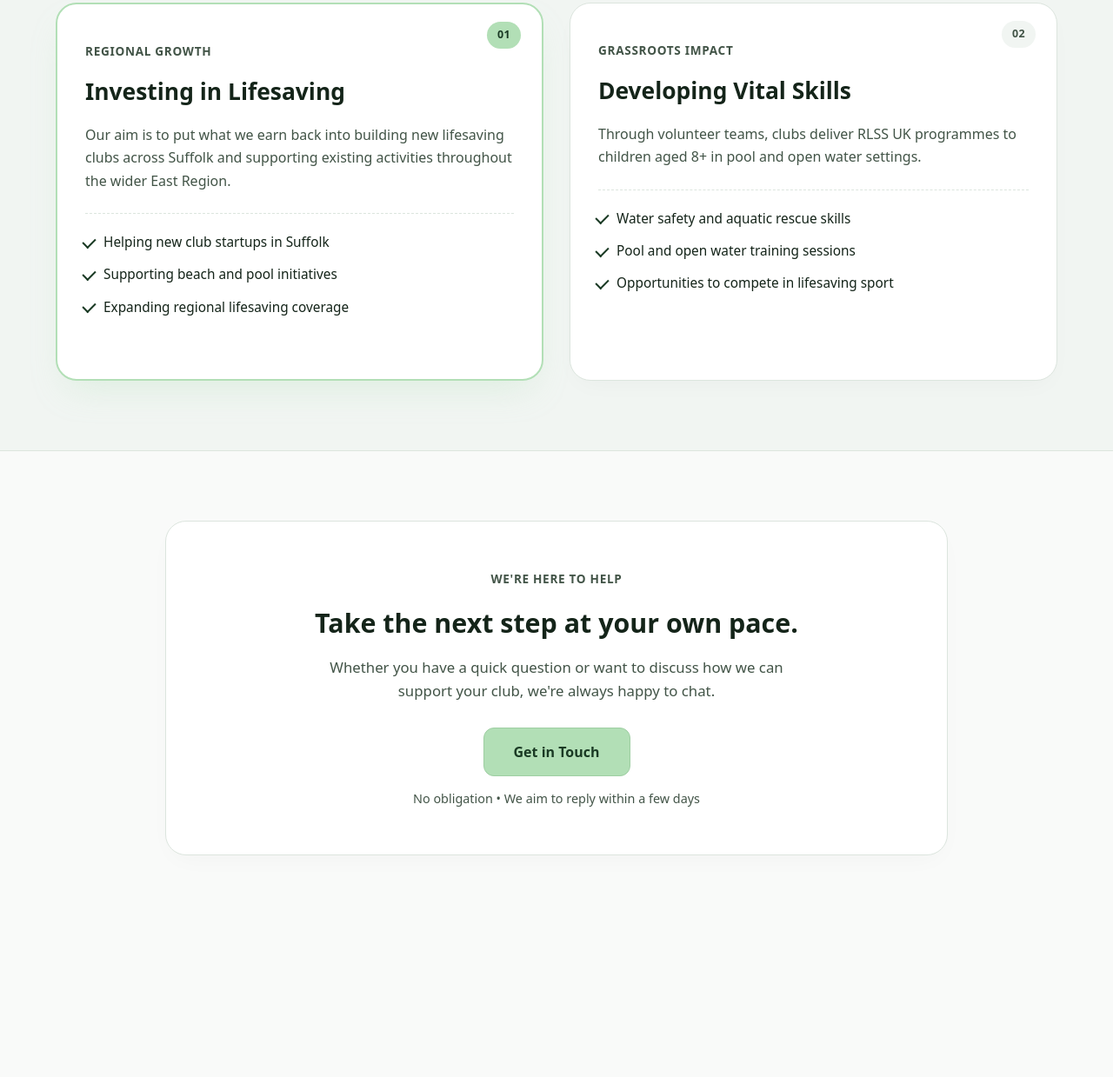
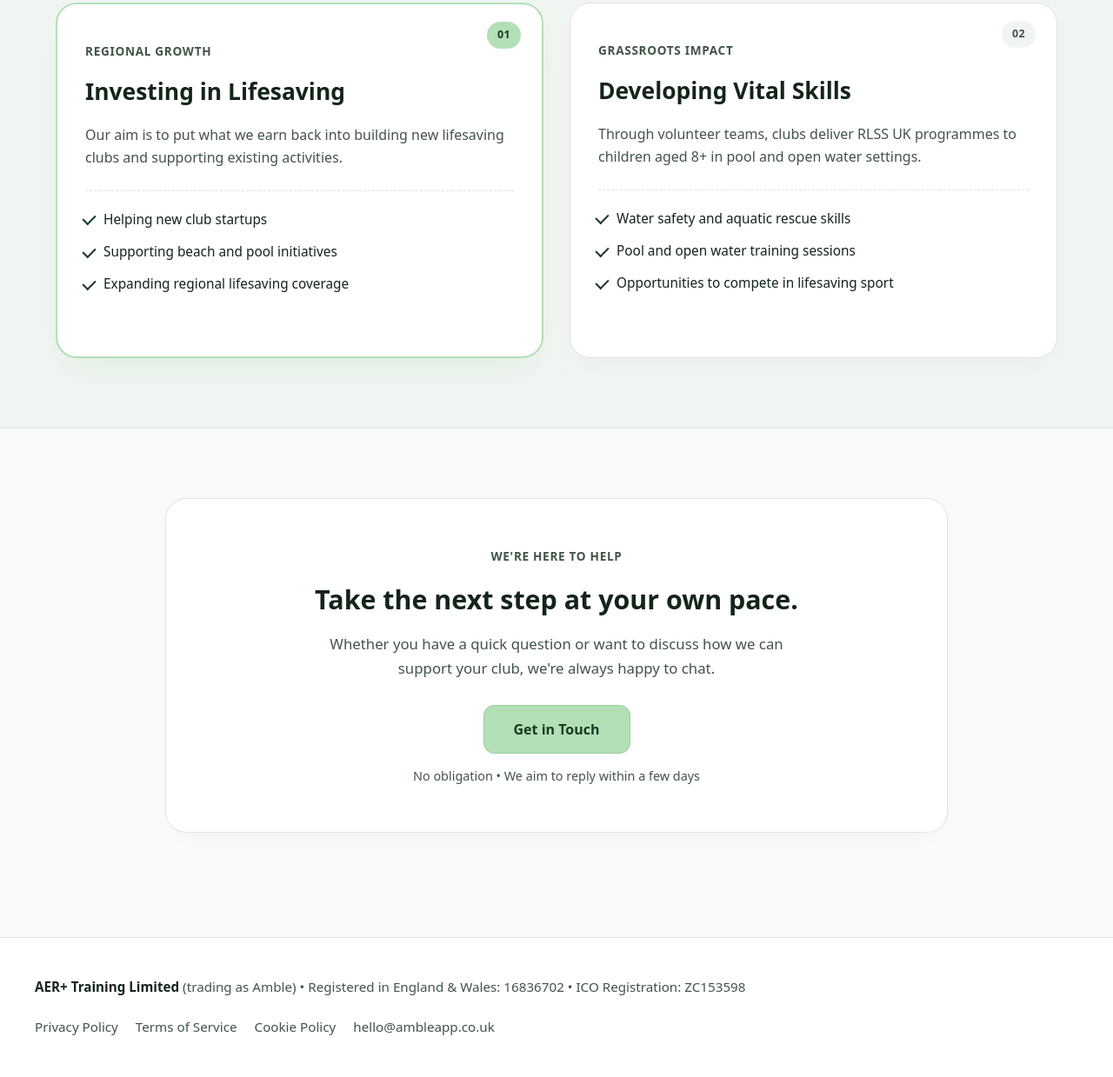
Before and after one commit to Aertraining/aerplus-site, a plain HTML site: page index.html in a window 1280 px wide. Shown: the part 1568-2807 px from the top of the page at 87% size. Before the commit the page ends 2672 px from the top, so only its background shows below. Drawn offline with Linux system fonts and the light colour scheme.

Commit message:
Update index.html

```diff
--- a/index.html
+++ b/index.html
@@ -547,7 +547,7 @@
                             <li>Built with data protection in mind</li>
                         </ul>
                     </div>
-                    <a href="#contact" class="btn btn-primary">Register Your Interest</a>
+                    <a href="https://ambleapp.co.uk" class="btn btn-primary">Open AmbleClub</a>
                 </div>
 
                 <div class="card">
@@ -594,9 +594,9 @@
                         <div>
                             <span class="card-tag">Regional Growth</span>
                             <h3>Investing in Lifesaving</h3>
-                            <p>Our aim is to put what we earn back into building new lifesaving clubs across Suffolk and supporting existing activities throughout the wider East Region.</p>
+                            <p>Our aim is to put what we earn back into building new lifesaving clubs and supporting existing activities.</p>
                             <ul class="features-list">
-                                <li>Helping new club startups in Suffolk</li>
+                                <li>Helping new club startups</li>
                                 <li>Supporting beach and pool initiatives</li>
                                 <li>Expanding regional lifesaving coverage</li>
                             </ul>
@@ -642,7 +642,7 @@
             <p>Amble is a club management platform operated by AER+ Training Limited (Registered in England and Wales 16836702) ("Amble", "we", "us" and "our").</p>
             <p>We provide software that helps clubs and member-based organisations manage memberships, attendance, communications, payments, qualifications, safeguarding records and related administrative activities.</p>
             <p>We are registered with the Information Commissioner's Office (ICO) under registration reference ZC153598.</p>
-            <p>If you have any questions about this Privacy Policy or wish to exercise your rights in relation to data for which we are the controller, please contact us at: <strong>Email: hello@ambleapp.co.uk</strong></p>
+            <p>If you have any questions about this Privacy Policy or wish to exercise your rights in relation to data for which we are the controller, please contact us at: <strong>Email: <a href="mailto:hello@ambleapp.co.uk">hello@ambleapp.co.uk</a></strong></p>
 
             <h2>2. Controller and Processor Responsibilities</h2>
             <p>Under UK data protection law, responsibility for personal data depends on whether an organisation acts as a controller or processor.</p>
@@ -691,7 +691,7 @@
             <p>Under UK data protection law, individuals may have rights to access, correct, delete, restrict, object to processing, or receive their data in a portable format. For club data, requests should be directed to the club as controller.</p>
 
             <h2>13. Complaints</h2>
-            <p>If you have concerns, please contact us first at hello@ambleapp.co.uk. You also have the right to complain to the Information Commissioner's Office (ico.org.uk).</p>
+            <p>If you have concerns, please contact us first at <a href="mailto:hello@ambleapp.co.uk">hello@ambleapp.co.uk</a>. You also have the right to complain to the Information Commissioner's Office (ico.org.uk).</p>
 
             <h2>14. Changes to this Policy</h2>
             <p>We may update this Privacy Policy from time to time; the current version will always be published on our website.</p>
@@ -772,5 +772,59 @@
             <p>Amble uses a limited number of cookies and similar technologies necessary for user authentication, session management, and security functions.</p>
         </div>
     </div>
+
+    <!-- Footer -->
+    <footer>
+        <div class="footer-content">
+            <div>
+                <strong>AER+ Training Limited</strong> (trading as Amble) • Registered in England &amp; Wales: 16836702 • ICO Registration: ZC153598
+            </div>
+            <ul class="footer-links">
+                <li><a href="#privacy" onclick="switchView('privacy'); return false;">Privacy Policy</a></li>
+                <li><a href="#terms" onclick="switchView('terms'); return false;">Terms of Service</a></li>
+                <li><a href="#cookies" onclick="switchView('cookies'); return false;">Cookie Policy</a></li>
+                <li><a href="mailto:hello@ambleapp.co.uk">hello@ambleapp.co.uk</a></li>
+            </ul>
+        </div>
+    </footer>
+
+    <script>
+        function switchView(viewName, updateHash = true) {
+            const homeView = document.getElementById('home-view');
+            const subpages = document.querySelectorAll('.subpage');
+
+            if (viewName === 'home') {
+                homeView.style.display = 'block';
+                subpages.forEach(el => el.classList.remove('active'));
+                if (updateHash && window.location.hash && ['#privacy', '#terms', '#cookies'].includes(window.location.hash)) {
+                    history.pushState(null, '', window.location.pathname);
+                }
+            } else {
+                const target = document.getElementById(viewName + '-view');
+                if (target) {
+                    homeView.style.display = 'none';
+                    subpages.forEach(el => el.classList.remove('active'));
+                    target.classList.add('active');
+                    if (updateHash) {
+                        history.pushState(null, '', '#' + viewName);
+                    }
+                    window.scrollTo({ top: 0, behavior: 'smooth' });
+                }
+            }
+        }
+
+        function handleHashRoute() {
+            const hash = window.location.hash.replace('#', '');
+            if (['privacy', 'terms', 'cookies'].includes(hash)) {
+                switchView(hash, false);
+            } else {
+                switchView('home', false);
+            }
+        }
+
+        window.addEventListener('hashchange', handleHashRoute);
+        window.addEventListener('DOMContentLoaded', handleHashRoute);
+    </script>
+
 </body>
 </html>
```
